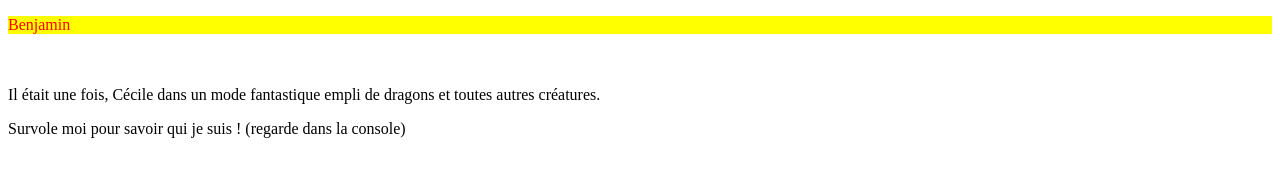
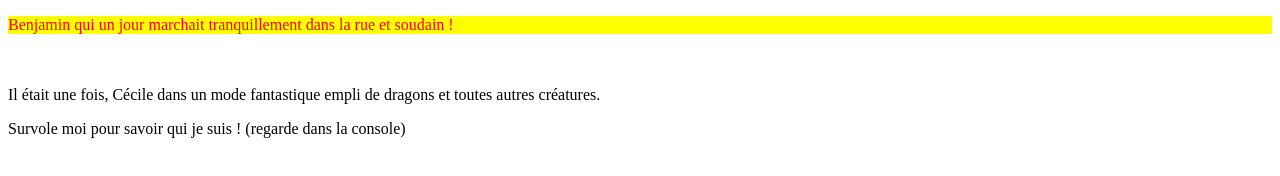
Before and after one commit to benjaminWamp/C-cile-Mathis-Benjamin, a plain HTML site: page index.html in a window 1280 px wide. Drawn offline with Linux system fonts and the light colour scheme.

Commit message:
changing benjamin history

```diff
--- a/index.html
+++ b/index.html
@@ -6,13 +6,18 @@
     <link rel="stylesheet" href="./asset/style.css" />
 
     <title>Groupe CMB</title>
-</head>
-<body>
-    <p id="Ben">Benjamin</p>
+  </head>
+  <body>
+    <p id="Ben">
+      Benjamin qui un jour marchait tranquillement dans la rue et soudain !
+    </p>
     <p id="paragraphe">
-        <br><br>Il était une fois, <span class="mot-hover">Cécile</span> dans un mode fantastique empli de dragons et toutes autres créatures.
+      <br /><br />Il était une fois, <span class="mot-hover">Cécile</span> dans
+      un mode fantastique empli de dragons et toutes autres créatures.
     </p>
-    <p id="cecile">Survole moi pour savoir qui je suis ! (regarde dans la console)</p>
+    <p id="cecile">
+      Survole moi pour savoir qui je suis ! (regarde dans la console)
+    </p>
   </body>
   <script src="index.js"></script>
 </html>
```
